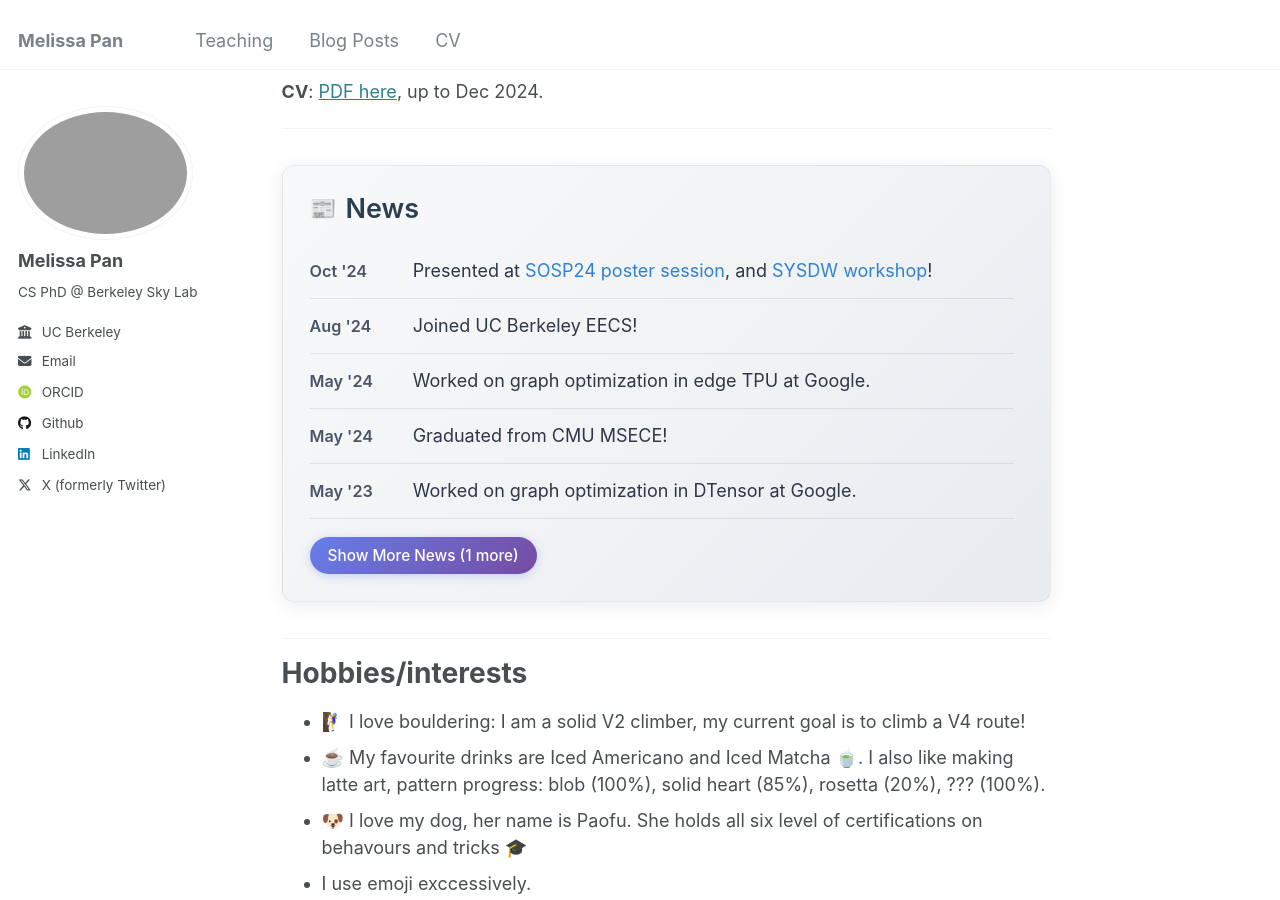
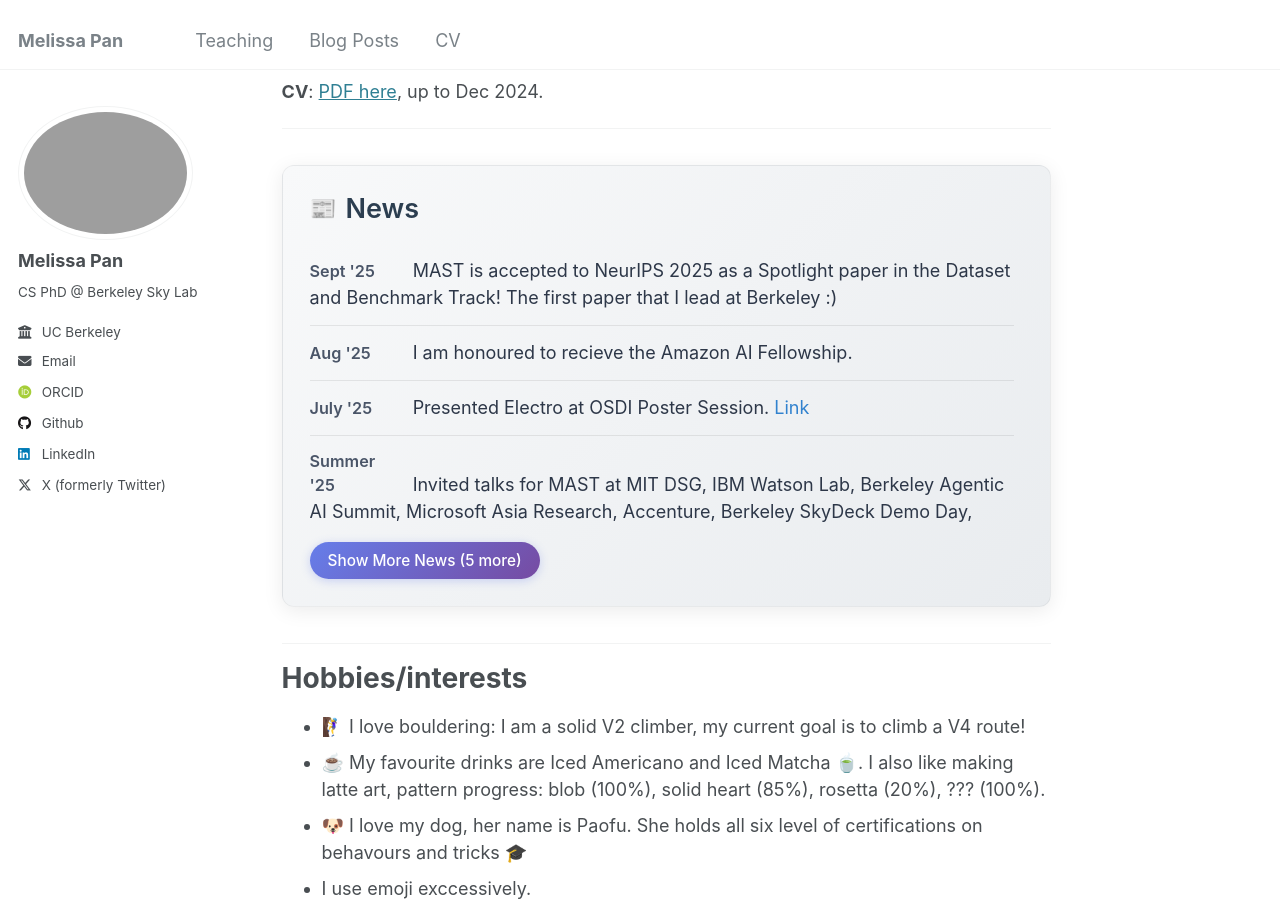
Before and after one commit to melissa-pan/melissa-pan.github.io, a Jekyll site: the page built from _pages/about.md, in a window 1280 px wide and 900 px high, scrolled down 713 px. Built offline with Jekyll 4.4.1, drawn with Linux system fonts in a browser that asks for light colours; some web fonts are replaced.

Commit message:
update news

```diff
--- a/_data/news.yml
+++ b/_data/news.yml
@@ -1,6 +1,18 @@
 # News Updates
 # Add new items at the top of the list for reverse chronological order
 # Format: date, content (can include markdown links)
+
+- date: "Sept '25"
+  content: "MAST is accepted to NeurIPS 2025 as a Spotlight paper in the Dataset and Benchmark Track! The first paper that I lead at Berkeley :)"
+
+- date: "Aug '25"
+  content: "I am honoured to recieve the Amazon AI Fellowship."
+
+- date: "July '25"
+  content: "Presented Electro at OSDI Poster Session. [Link](https://www.usenix.org/conference/osdi25/poster-session)"
+
+- date: "Summer '25"
+  content: "Invited talks for MAST at MIT DSG, IBM Watson Lab, Berkeley Agentic AI Summit, Microsoft Asia Research, Accenture, Berkeley SkyDeck Demo Day, BAIR-RDI Agent Workshop, and 7 other organizations."
 
 - date: "Oct '24"
   content: "Presented at [SOSP24 poster session](https://sigops.org/s/conferences/sosp/2024/cfpo.html), and [SYSDW workshop](https://sysdw24.github.io/)!"
```
